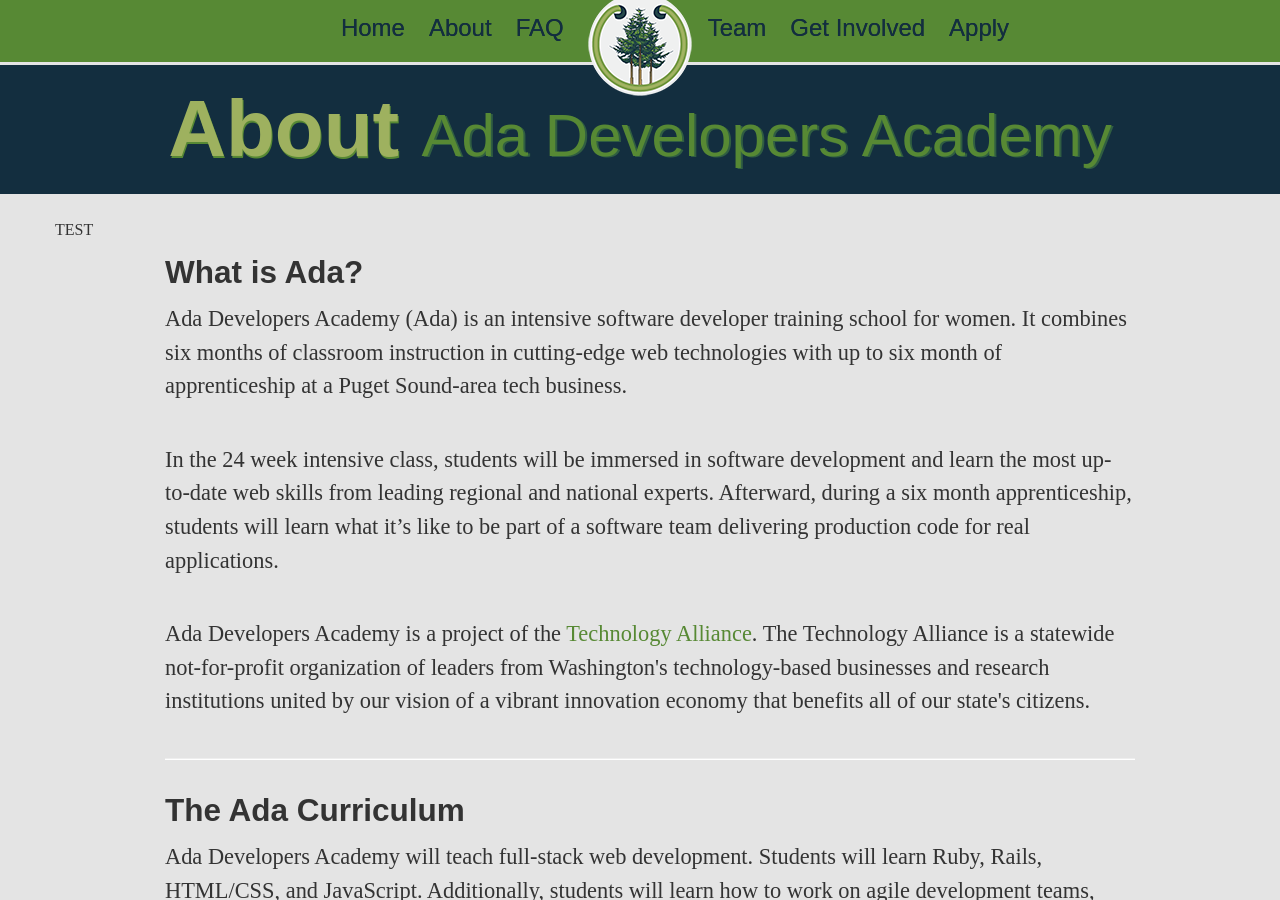
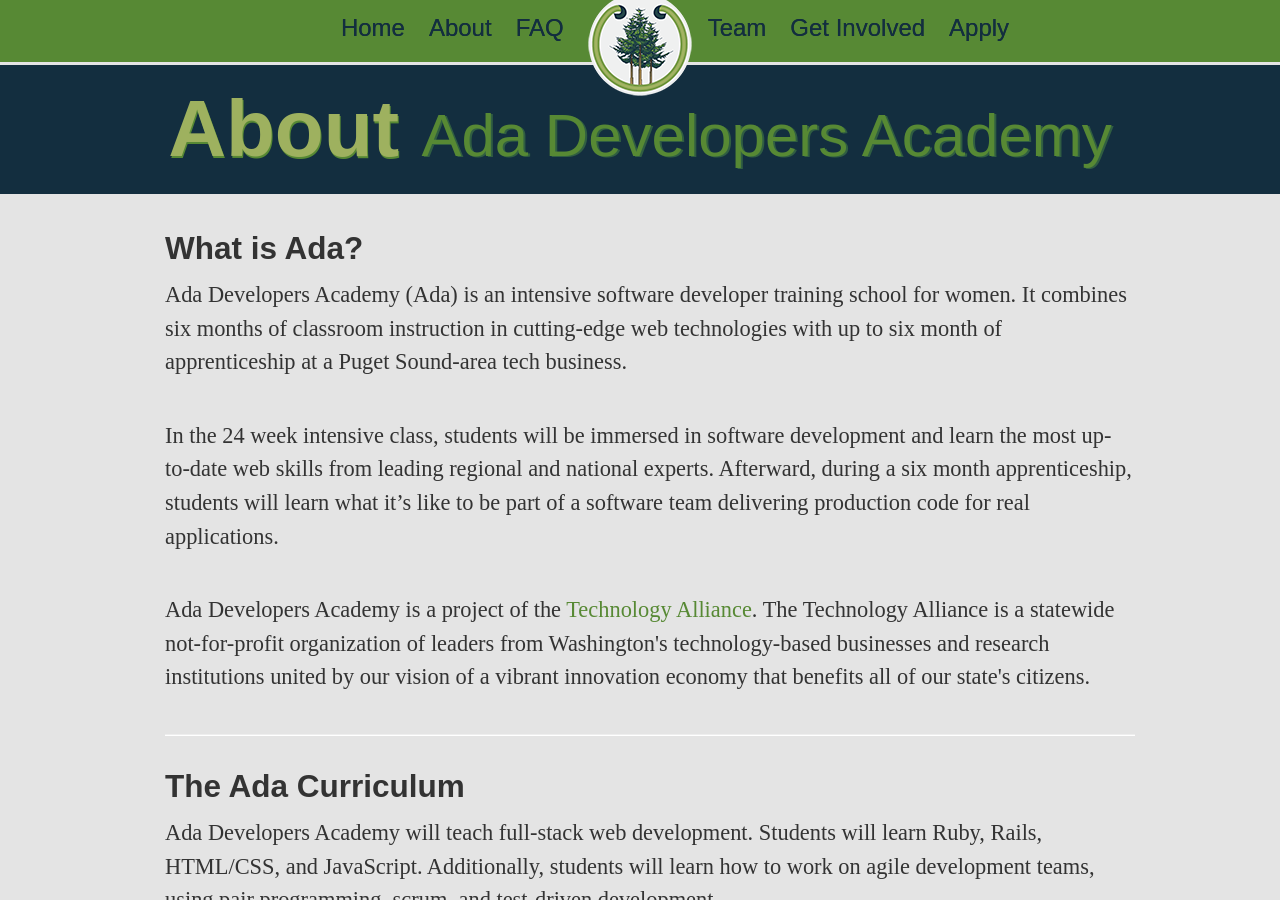
Before and after one commit to Ada-Developers-Academy/adadevelopersacademy.org, a Jekyll site: the page built from about/index.html, in a window 1280 px wide and 900 px high. Built offline with Jekyll 4.4.1, drawn with Linux system fonts in a browser that asks for light colours; nearby versions of some CDN libraries.

Commit message:
remove test text

```diff
--- a/about/index.html
+++ b/about/index.html
@@ -12,13 +12,6 @@
         <h1>About <small>Ada Developers Academy</small></h1>
 </div>
 
-<div class='container'>
-  <div class='row'>
-    <div class='span12'>
-      TEST
-    </div>
-  </div>
-</div>
 <div class="container">
   <div class='row'>
     <div class='offset1 span10 body-text'>
```
